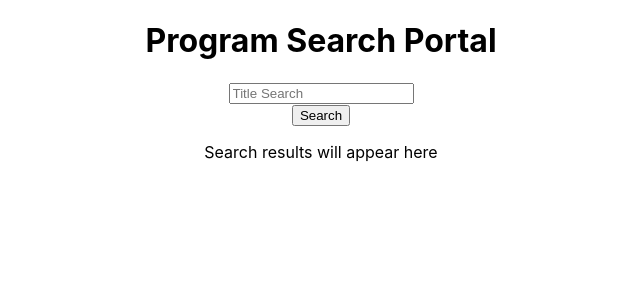
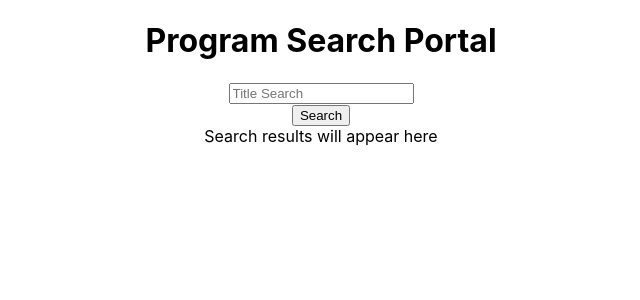
Before and after one commit to brachsmithi/search-portal, a React (Create React App) app: page / in a window 1280 px wide. Shown: the top 300 px of the page, without its empty margins (319-959 px from the left). Built offline with nearby package versions, Linux system fonts and the light colour scheme.

Commit message:
style the no search result messages

```diff
--- a/src/results/SearchResultSection.css
+++ b/src/results/SearchResultSection.css
@@ -9,6 +9,21 @@
   gap: 1em;
 }
 
+.no-results {
+  margin-top: 1em;
+  text-align: center;
+}
+
+.initial-results {
+  margin-top: 1em;
+  text-align: center;
+  font-style: italic;
+}
+
+.searchTerm {
+  font-weight: bold;
+}
+
 .result-name {
   font-weight: bold;
 }
--- a/src/results/SearchResultSection.js
+++ b/src/results/SearchResultSection.js
@@ -8,10 +8,11 @@
       const results = this.props.searchResults.map((result) => <SearchResult key={result.title.id} {...result} />);
       content = <div className="result-container">{results}</div>
     } else if (this.props.searchTerm) {
-      const message = `No results found for ${this.props.searchTerm}`;
-      content = <p>{message}</p>;
+      const term = <span className="searchTerm">{this.props.searchTerm}</span>;
+      const message = "No results found for";
+      content = <div className="no-results">{message} {term}</div>;
     } else {
-      content = <p>Search results will appear here</p>;
+      content = <div className="initial-results">Search results will appear here</div>;
     }
     return (
       <div className="search-result-section">
```
Also changed, not shown: 1 other file (tests, documents, lock files or other folders).
